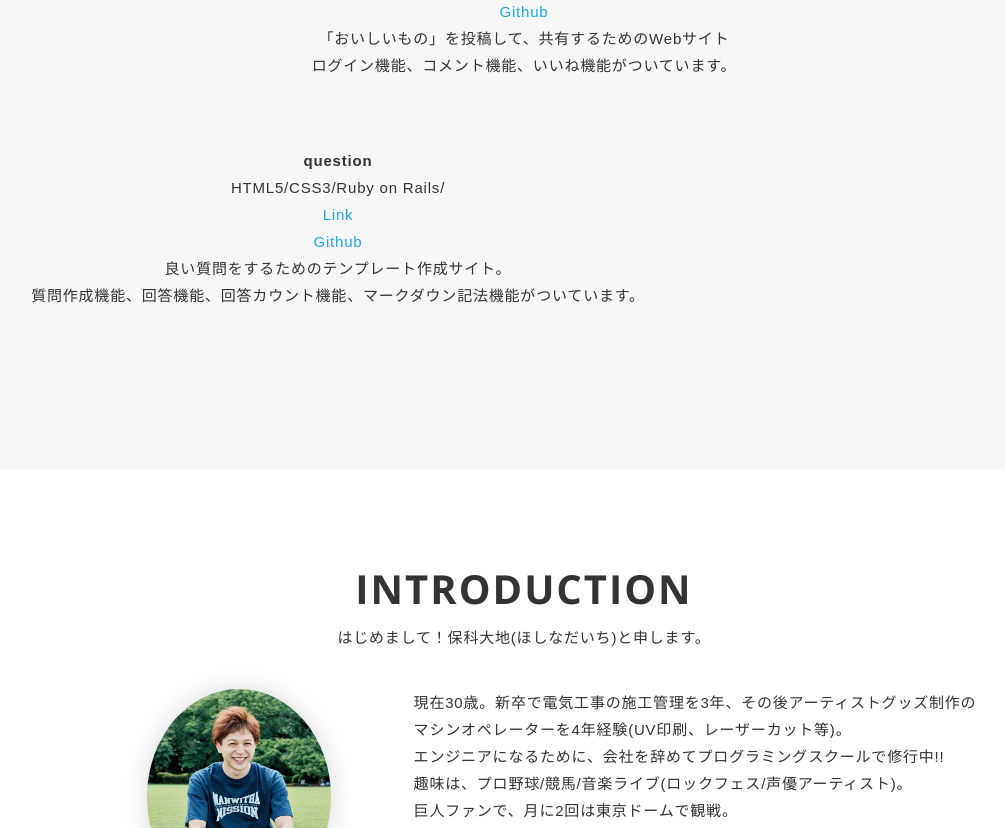
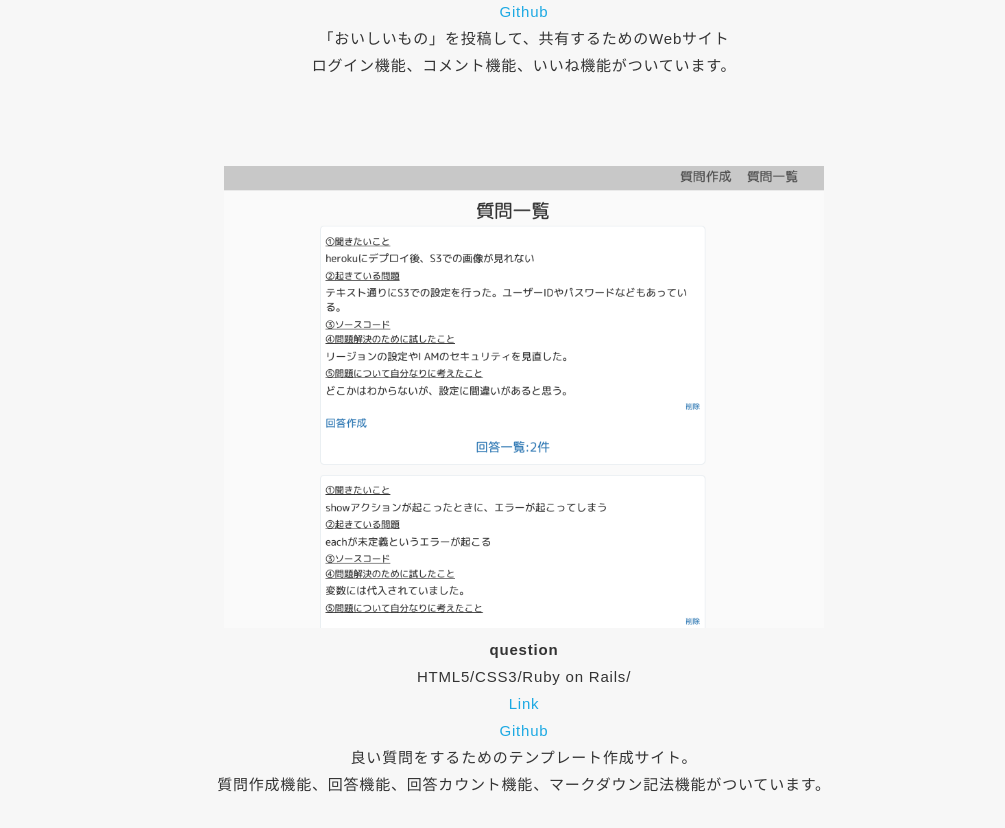
Before and after one commit to lemonuchujin/lemonuchujin.github.io, a plain HTML site: page index.html in a window 1280 px wide. Shown: the part 2002-2830 px from the top of the page, without its empty margins (116-1121 px from the left). Drawn offline with nearby package versions, Linux system fonts and the light colour scheme.

Commit message:
question

```diff
--- a/index.html
+++ b/index.html
@@ -96,8 +96,8 @@
 
             <div class="card">
               <div class="card-image">
-                <img class="lazyload fadein" src="img/works/question.jpg"
-                data-src="img/works/question.jpg" alt="" />
+                <img class="lazyload fadein" src="img/works/question.png"
+                data-src="img/works/question.png" alt="" />
               </div>
               <div class="card-caption">
                 <div class="card-caption-title">question</div>
```
